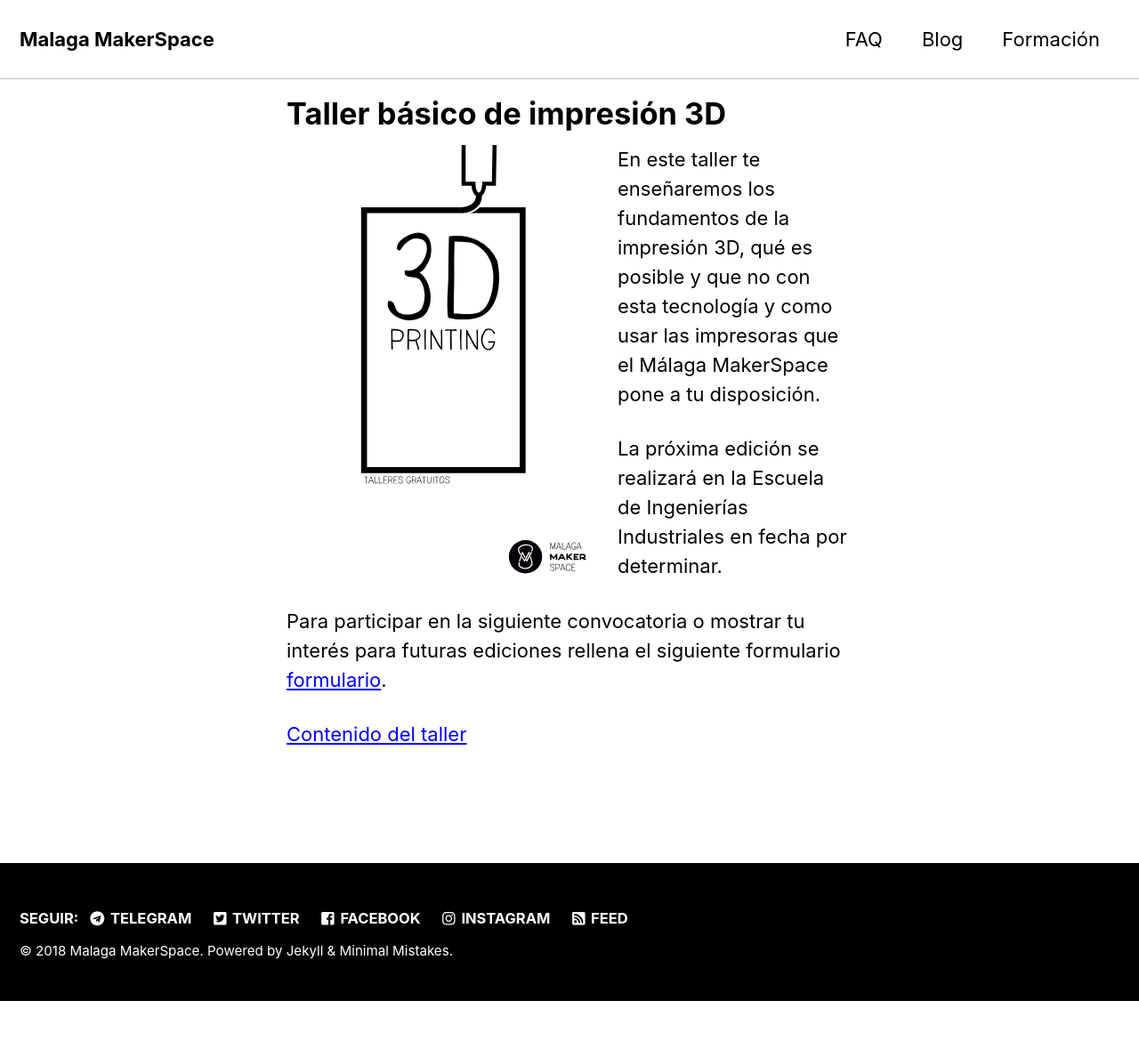
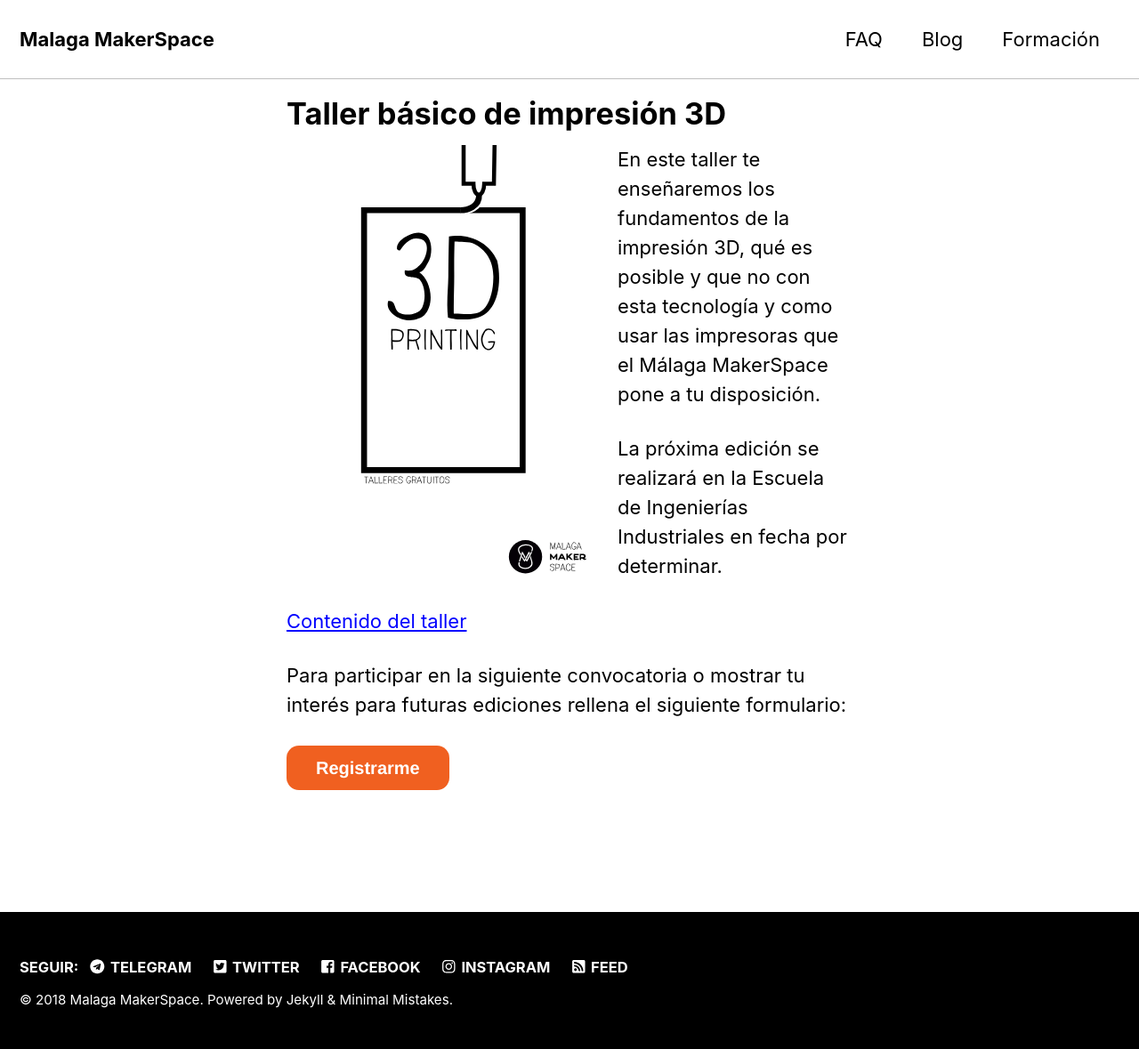
Before and after one commit to MalagaMakerSpace/malagamakerspace.github.io, a Jekyll site: the page built from formacion/fdm-basico.md, in a window 1280 px wide. Shown: the whole page at 89% size. Built offline with Jekyll 4.4.1, drawn with Linux system fonts in a browser that asks for light colours; cached includes are drawn as plain includes; nearby versions of some CDN libraries; before the commit the page ends 1125 px from its top, so only the background shows below that; some of the changed lines change nothing that is shown.

Commit message:
Actualizado formulario fdm

```diff
--- a/formacion/fdm-basico.md
+++ b/formacion/fdm-basico.md
@@ -9,6 +9,8 @@
 
 La próxima edición se realizará en la Escuela de Ingenierías Industriales en fecha por determinar.
 
-Para participar en la siguiente convocatoria o mostrar tu interés para futuras ediciones rellena el siguiente formulario [formulario](https://goo.gl/forms/AzABlRylEvvBmdYD3).
+[Contenido del taller](/formacion/docs/fdm-basico.pdf)
 
-[Contenido del taller](/formacion/docs/fdm-basico.pdf)
+Para participar en la siguiente convocatoria o mostrar tu interés para futuras ediciones rellena el siguiente formulario:
+
+<a class="typeform-share button" href="https://malagamakerspace.typeform.com/to/a3ddUx" data-mode="drawer_left" style="display:inline-block;text-decoration:none;background-color:#F06020;color:white;cursor:pointer;font-family:Helvetica,Arial,sans-serif;font-size:20px;line-height:50px;text-align:center;margin:0;height:50px;padding:0px 33px;border-radius:14px;max-width:100%;white-space:nowrap;overflow:hidden;text-overflow:ellipsis;font-weight:bold;-webkit-font-smoothing:antialiased;-moz-osx-font-smoothing:grayscale;" target="_blank">Registrarme </a> <script> (function() { var qs,js,q,s,d=document, gi=d.getElementById, ce=d.createElement, gt=d.getElementsByTagName, id="typef_orm_share", b="https://embed.typeform.com/"; if(!gi.call(d,id)){ js=ce.call(d,"script"); js.id=id; js.src=b+"embed.js"; q=gt.call(d,"script")[0]; q.parentNode.insertBefore(js,q) } })() </script>
```
Also changed, not shown: 11 other files.
